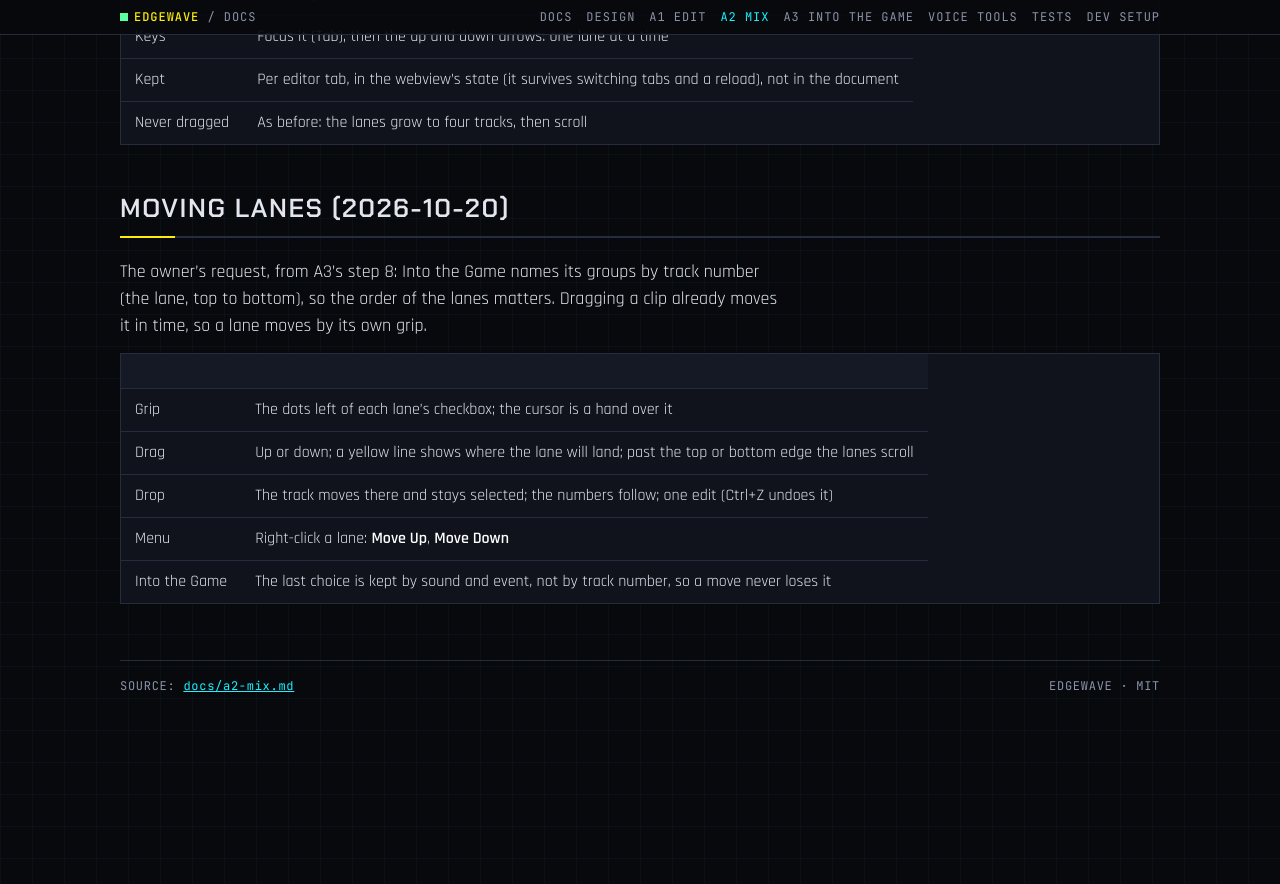
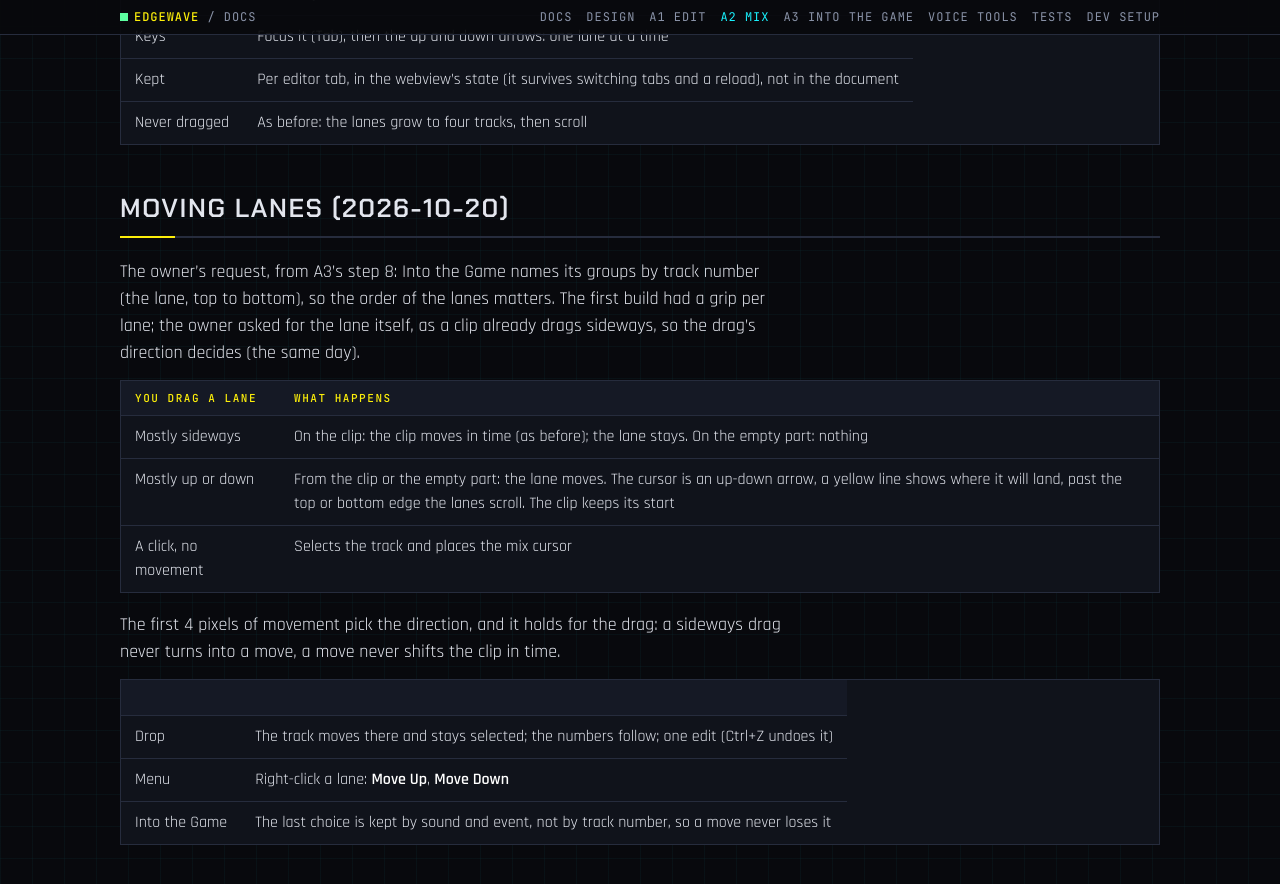
Before and after one commit to Edgemodders/EDGEwave, a Jekyll site: the page built from docs/a2-mix.md, in a window 1280 px wide and 900 px high, scrolled down 2374 px. Shown: the top 884 px of the window. Built offline with Jekyll 4.4.1, drawn with Linux system fonts in a browser that asks for light colours; our own code applies the rules of GitHub Pages for plain Markdown files; before the commit the page ends 3133 px from its top, so only the background shows below that; some of the changed text lies outside the part shown.

Commit message:
Docs: moving lanes by dragging them, A2 step 13
Co-Authored-By: Claude Opus 5.5 <noreply@anthropic.com>

```diff
--- a/docs/a2-mix.md
+++ b/docs/a2-mix.md
@@ -9,7 +9,7 @@ Status: **built 2026-10-16; hand test passed 2026-10-18 but one finding, fixed,
 | Version 2 of the sound document: tracks, each a source with its own edits, start, gain, pan, rate, in the mix or not (`mute`), and effects; a master with gain and effects. An A1 document opens as one track and is written as version 2 at its next change | `src/doc.ts` |
 | The mix's arithmetic (which tracks are in the mix, where the mix ends, reverb tails), the effects' parameters and the presets, pure, with unit tests | `src/audio/mix.ts`, `test/` |
 | The audio graph: per track the edited clip at its rate, its effects, gain and pan; then the master. Playback and render build the same graph, so what is heard is what is rendered | `webview/graph.ts` |
-| The page: the mix lanes, each with a checkbox at its left (checked, the track is in the mix; right-click a lane for **Only This Track** and **All Tracks**), each with a grip to drag it up or down (and **Move Up** and **Move Down** in the lanes' menu), and the selected track's controls above A1's clip editor, with a splitter between them; Edits, Effects and Master panes below; Render in the Mix bar | `webview/editor.ts`, `media/editor.css` |
+| The page: the mix lanes, each with a checkbox at its left (checked, the track is in the mix; right-click a lane for **Only This Track** and **All Tracks**), each dragged up or down to move it (and **Move Up** and **Move Down** in the lanes' menu), and the selected track's controls above A1's clip editor, with a splitter between them; Edits, Effects and Master panes below; Render in the Mix bar | `webview/editor.ts`, `media/editor.css` |
 | **Add Sound…**: a quick pick over the game's sound effects (REDcode's index, by event name or tag, then the variation), a game file by path, or a sound file | `src/editor.ts` |
 
 | Effect | Parameters |
@@ -60,12 +60,18 @@ The owner's request: the lanes need the height more than a single clip's wavefor
 
 ## Moving lanes (2026-10-20)
 
-The owner's request, from A3's step 8: Into the Game names its groups by track number (the lane, top to bottom), so the order of the lanes matters. Dragging a clip already moves it in time, so a lane moves by its own grip.
+The owner's request, from A3's step 8: Into the Game names its groups by track number (the lane, top to bottom), so the order of the lanes matters. The first build had a grip per lane; the owner asked for the lane itself, as a clip already drags sideways, so the drag's direction decides (the same day).
+
+| You drag a lane | What happens |
+|---|---|
+| Mostly sideways | On the clip: the clip moves in time (as before); the lane stays. On the empty part: nothing |
+| Mostly up or down | From the clip or the empty part: the lane moves. The cursor is an up-down arrow, a yellow line shows where it will land, past the top or bottom edge the lanes scroll. The clip keeps its start |
+| A click, no movement | Selects the track and places the mix cursor |
+
+The first 4 pixels of movement pick the direction, and it holds for the drag: a sideways drag never turns into a move, a move never shifts the clip in time.
 
 | | |
 |---|---|
-| Grip | The dots left of each lane's checkbox; the cursor is a hand over it |
-| Drag | Up or down; a yellow line shows where the lane will land; past the top or bottom edge the lanes scroll |
 | Drop | The track moves there and stays selected; the numbers follow; one edit (Ctrl+Z undoes it) |
 | Menu | Right-click a lane: **Move Up**, **Move Down** |
 | Into the Game | The last choice is kept by sound and event, not by track number, so a move never loses it |
```
Also changed, not shown: CLAUDE.md (+1 -1 lines), docs/a3-game.md (+1 -1 lines), docs/testing.md (+2 -2 lines).
